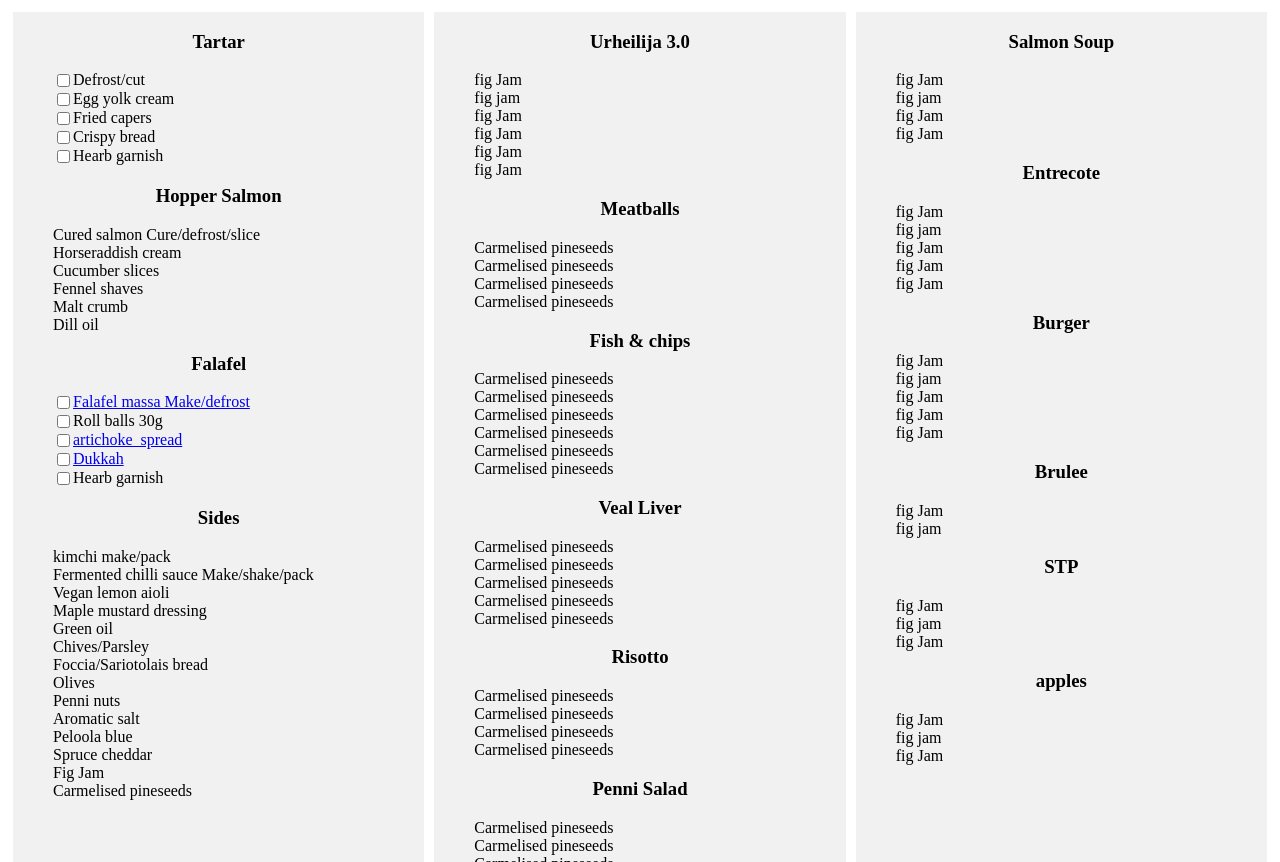
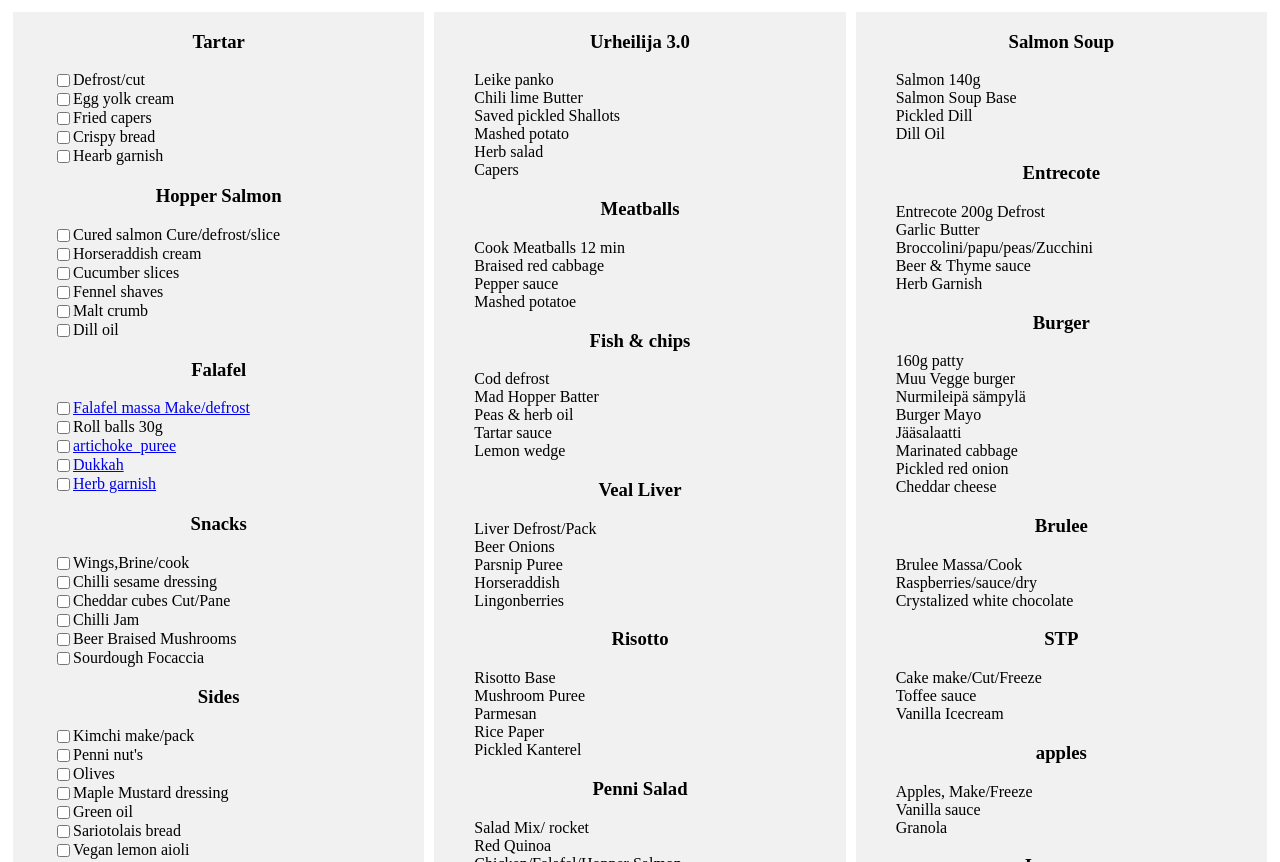
Before and after one commit to Gearoid76/test-list, a website: page index.html in a window 1280 px wide. Shown: the part 90-952 px from the top of the page. Drawn offline with Linux system fonts and the light colour scheme.

Commit message:
added input type to almost all column 1

```diff
--- a/index.html
+++ b/index.html
@@ -5,13 +5,13 @@
     <meta http-equiv="X-UA-Compatible" content="IE=edge">
     <meta name="viewport" content="width=device-width, initial-scale=1.0">
     <title>Viisipennia</title>
-    <link rel="stylesheet" type="text/css" href="./style.css" media="screen" />
+    <link rel="stylesheet" type="text/css" href="./style.css" media="screen"/>
 </head>
 <body>
     <h1> Prep page </h1>
     <div class="flex-container">
         <div class="column1">
-       <div class="tartar_alergins"> <h3>Tartar</h3></div>
+        <div class="tartar_alergins"><h3>Tartar</h3></div>
             <div class="tartar_alergins_hide">Alergins in Tartar: are Egg yolk, raw meat, gluten in bread</div>
                     <ul>
                         <li><input type="checkbox" id="Tartar_todo1" name="Tartar_todo1" value="Defrost/cut">
@@ -30,41 +30,71 @@
         <div class="hopper_Salmon_alergins"><h3>Hopper Salmon</h3></div>
                     <div class="hopper_Salmon_alergins_hide">Alergins in Hopper Salmon: Fish, Fennel, etc.</div>
                 <ul>
-                    <li>Cured salmon Cure/defrost/slice</li>
-                    <li>Horseraddish cream</li>
-                    <li>Cucumber slices</li>
-                    <li>Fennel shaves</li>
-                    <li>Malt crumb</li>
-                    <li>Dill oil</li>
+                    <li><input type="checkbox" id="hopper_salmon_todo1" name="hopper_salmon_todo1" value="Cured salmon Cure/defrost/slice">
+                            <label for="hopper_salmon_todo1">Cured salmon Cure/defrost/slice</label></li>
+                    <li><input type="checkbox" id="hopper_salmon_todo2" name="hopper_salmon_todo2" value="Horseraddish cream">
+                            <label for="hopper_salmon_todo2">Horseraddish cream</label></li>
+                    <li><input type="checkbox" id="hoper_salmon_todo3" name="hopper_salmon_todo3" value="Cucumber slices">
+                            <label for="hopper_salmon_todo3" name="hopper_salmon_todo3" value="Cucumber slices">Cucumber slices</label></li>
+                    <li><input type="checkbox" id="hopper_salmon_todo4" name="hoper_salmon_todo4" value="Fennel shaves">
+                            <label for="hopper_salmon_todo4" name="hopper_salmon_todo4"value="Fennel shaves">Fennel shaves</label></li>
+                    <li><input type="checkbox" id="hopper_salmon_todo5" name="hopper_salmon_todo5" value="Malt crumb">
+                            <label for="hopper_salmon_todo5" name="hopper_salmon_todo5" value="Malt crumb">Malt crumb</label></li>
+                    <li><input type="checkbox" id="hopper_salmon_todo6" name="hopper_salmon_todo6" value="Dill oil">
+                            <label for="hopper_salmon_todo6" name="hopper_salmon_todo6" value="Dill oil">Dill oil</label></li>
                 </ul>
 
             <h3>Falafel</h3>
             <ul>
                 <li><input type="checkbox" id="Falafel_todo1" name="Falafel_todo1" value="Falafel_massa_Make/defrost">
-                    <label for="Falfel_todo1"><a href="#" target="_blank">Falafel massa Make/defrost</a></label></li>
-                <li><input type="checkbox" id="Falafel_todo2" name="Falefl_todo2" value="roll_balls_30g">
-                    <label for="Falfel_todo2">Roll balls 30g</li></label>
-                <li><input type="checkbox" id="Falafel_todo3" name="Falafel_todo3" value="artichoke_spread">
-                    <label for="Falfel_todo3"><a href="./recipes/artichoke_spread.html" target="_blank">artichoke_spread</a></label></li>
+                    <label for="Falafel_todo1"><a href="./recipes/falafel.html" target="_blank">Falafel massa Make/defrost</a></label></li>
+                <li><input type="checkbox" id="Falafel_todo2" name="Falafel_todo2" value="roll_balls_30g">
+                    <label for="Falafel_todo2"name="Falafel_todo2" value="roll_balls_30g">Roll balls 30g</li></label>
+                <li><input type="checkbox" id="Falafel_todo3" name="Falafel_todo3" value="artichoke_puree">
+                    <label for="Falafel_todo3"><a href="./recipes/artichoke_puree.html" target="_blank">artichoke_puree</a></label></li>
                 <li><input type="checkbox" id="Falafel_todo4" name="Falafel_todo4" value="Dukkah">
-                    <label for="Falfel_todo4"><a href="./recipes/#" target="_blank">Dukkah</a></label></li>
-                <li><input type= "checkbox" id="Falfel_todo5" name="Falfel_todo5" value="Hearb_garnish">
-                    <label for="Falfel_todo5">Hearb garnish</li>
+                    <label for="Falafel_todo4"><a href="./recipes/dukkah.html" target="_blank">Dukkah</a></label></li>
+                <li><input type= "checkbox" id="Falafel_todo5" name="Falafel_todo5" value="Herb_garnish">
+                    <label for="Falafel_todo5"><a href="./recipes/herb_garnish.html" target="_blank">Herb garnish</a></label></li>
+            </ul>
+
+            <h3>Snacks</h3>
+            <ul>
+                <li><input type="checkbox" id="snacks_todo1" name="snacks_todo1" value="Wings,Brine/cook">
+                    <label for="snacks_todo1" name="snacks_todo1" value="Wings,Brine/cook">Wings,Brine/cook</label></li>
+                <li><input type="checkbox" id="snacks_todo2" name="snacks_todo2" value="Chilli sesame dressing">
+                    <label for="snacks_todo2" name="snacks_todo2" value="Chilli sesame dressing">Chilli sesame dressing</label></li>
+                <li><input type="checkbox" id="snacks_todo3" name="snacks_todo3" value="Cheddar cubes Cut/Pane">
+                    <label for="snacks_todo3" name="snacks_todo3" value="Cheddar cubes Cut/Pane">Cheddar cubes Cut/Pane</label></li>
+                <li><input type="checkbox" id="snacks_todo4" name="snacks_todo4" value="Chilli Jam">
+                    <label for="snacks_todo4" name="snacks_todo4"value="Chilli Jam">Chilli Jam</label></li>
+                <li><input type="checkbox" id="snacks_todo5" name="snacks_todo5" value="Beer Braised Mushrooms">
+                    <label for="snacks_todo5" name="snacks_todo5" value="Beer Braised Mushrooms">Beer Braised Mushrooms</label></li>
+                <li><input type="checkbox" id="snacks_todo6" name="snacks_todo6" value="Sourdough Focaccia">
+                    <label for="snacks_todo6" name="snacks_todo6" value="Sourdough Focaccia">Sourdough Focaccia</label></li>
             </ul>
 
             <h3>Sides</h3>
             <ul>
-                <li>kimchi make/pack</li>
-                <li>Fermented chilli sauce Make/shake/pack</li>
-                <li>Vegan lemon aioli</li>
-                <li>Maple mustard dressing</li>
-                <li>Green oil</li>
-                <li>Chives/Parsley</li>
-                <li>Foccia/Sariotolais bread</li>
-                <li>Olives</li>
-                <li>Penni nuts</li>
-                <li>Aromatic salt</li>
-                <li>Peloola blue</li>
+                <li><input type="checkbox" id="sides_todo1" name="sides_todo1" value="Kimchi make/pack">
+                    <label for="sides_todo1" name="sides_todo1" value="Kimchi make/pack">Kimchi make/pack</label></li>
+                <li><input type="checkbox" id="sides_todo2" name="sides_todo2" value="Penni nut's">
+                    <label for="sides_todo2" name="sides_todo2" value="Penni nut's">Penni nut's</label></li>
+                <li><input type="checkbox" id="sides_todo3" name="sides_todo3" value="Olives">
+                    <label for="sides_todo3" name="sides_todo3" value="Olives">Olives</label></li>
+                <li><input type="checkbox" id="sides_todo4" name="sides_todo4" value="Maple Mustard dressing">
+                    <label for="sides_todo4" name="sides_todo4"value="Maple Mustard dressing">Maple Mustard dressing</label></li>
+                <li><input type="checkbox" id="sides_todo5" name="sides_todo5" value="Green oil">
+                    <label for="sides_todo5" name="sides_todo5" value="Green oil">Green oil</label></li>
+                <li><input type="checkbox" id="sides_todo6" name="sides_todo6" value="Sariotolais bread">
+                    <label for="sides_todo6" name="sides_todo6" value="Sariotolais bread">Sariotolais bread</label></li>
+                <li><input type="checkbox" id="sides_todo7" name="sides_todo7" value="Vegan lemon aioli">
+                    <label for="sides_todo7" name="sides_todo7" value="Vegan lemon aioli">Vegan lemon aioli</label></li>
+            </ul>
+
+            <h3>Cheese</h3>
+            <ul>
+                <li>Pelola blue</li>
                 <li>Spruce cheddar</li>
                 <li>Fig Jam</li>
                 <li>Carmelised pineseeds</li>
@@ -72,109 +102,120 @@
 
 
 
+
+
         </div>
         <div class="column2">
             <h3>Urheilija 3.0</h3>
             <ul>
-                <li>fig Jam</li>
-                <li>fig jam</li>
-                <li>fig Jam</li>
-                <li>fig Jam</li>
-                <li>fig Jam</li>
-                <li>fig Jam</li>
+                <li>Leike panko</li>
+                <li>Chili lime Butter</li>
+                <li>Saved pickled Shallots</li>
+                <li>Mashed potato</li>
+                <li>Herb salad</li>
+                <li>Capers</li>
             </ul>
 
             <h3>Meatballs</h3>
             <ul>
-                <li>Carmelised pineseeds</li>
-                <li>Carmelised pineseeds</li>
-                <li>Carmelised pineseeds</li>
-                <li>Carmelised pineseeds</li>
+                <li>Cook Meatballs 12 min</li>
+                <li>Braised red cabbage</li>
+                <li>Pepper sauce</li>
+                <li>Mashed potatoe</li>
             </ul>
 
             <h3>Fish & chips</h3>
             <ul>
-                <li>Carmelised pineseeds</li>
-                <li>Carmelised pineseeds</li>
-                <li>Carmelised pineseeds</li>
-                <li>Carmelised pineseeds</li>
-                <li>Carmelised pineseeds</li>
-                <li>Carmelised pineseeds</li>
+                <li>Cod defrost</li>
+                <li>Mad Hopper Batter</li>
+                <li>Peas & herb oil</li>
+                <li>Tartar sauce</li>
+                <li>Lemon wedge</li>
             </ul>
 
             <h3>Veal Liver</h3>
             <ul>
-                <li>Carmelised pineseeds</li>
-                <li>Carmelised pineseeds</li>
-                <li>Carmelised pineseeds</li>
-                <li>Carmelised pineseeds</li>
-                <li>Carmelised pineseeds</li>
+                <li>Liver Defrost/Pack</li>
+                <li>Beer Onions</li>
+                <li>Parsnip Puree</li>
+                <li>Horseraddish</li>
+                <li>Lingonberries</li>
             </ul>
             <h3>Risotto</h3>
             <ul>
-                <li>Carmelised pineseeds</li>
-                <li>Carmelised pineseeds</li>
-                <li>Carmelised pineseeds</li>
-                <li>Carmelised pineseeds</li>
+                <li>Risotto Base</li>
+                <li>Mushroom Puree</li>
+                <li>Parmesan</li>
+                <li>Rice Paper</li>
+                <li>Pickled Kanterel</li>
             </ul>
 
             <h3>Penni Salad</h3>
             <ul>
-                <li>Carmelised pineseeds</li>
-                <li>Carmelised pineseeds</li>
-                <li>Carmelised pineseeds</li>
-                <li>Carmelised pineseeds</li>
-                <li>Carmelised pineseeds</li>
-                <li>Carmelised pineseeds</li>
-                <li>Carmelised pineseeds</li>
+                <li>Salad Mix/ rocket</li>
+                <li>Red Quinoa</li>
+                <li>Chicken/Falafel/Hopper Salmon</li>
+                <li>Tomato/Fennel/Cucumber</li>
+                <li>Edamamme/Pommegranite/Red onion</li>
+                <li>Chili sesame dressing</li>
+                <li>Artichoke Puree</li>
             </ul>
         </div>
         <div class="column3">
             <h3>Salmon Soup</h3>
                 <ul>
-                    <li>fig Jam</li>
-                    <li>fig jam</li>
-                    <li>fig Jam</li>
-                    <li>fig Jam</li>
+                    <li>Salmon 140g</li>
+                    <li>Salmon Soup Base</li>
+                    <li>Pickled Dill</li>
+                    <li>Dill Oil</li>
                 </ul>
 
             <h3>Entrecote</h3>
                 <ul>
-                    <li>fig Jam</li>
-                    <li>fig jam</li>
-                    <li>fig Jam</li>
-                    <li>fig Jam</li>
-                    <li>fig Jam</li>
+                    <li>Entrecote 200g Defrost</li>
+                    <li>Garlic Butter</li>
+                    <li>Broccolini/papu/peas/Zucchini</li>
+                    <li>Beer & Thyme sauce</li>
+                    <li>Herb Garnish</li>
                 </ul>
 
             <h3>Burger</h3>
                 <ul>
-                    <li>fig Jam</li>
-                    <li>fig jam</li>
-                    <li>fig Jam</li>
-                    <li>fig Jam</li>
-                    <li>fig Jam</li>
+                    <li>160g patty</li>
+                    <li>Muu Vegge burger</li>
+                    <li>Nurmileipä sämpylä</li>
+                    <li>Burger Mayo</li>
+                    <li>Jääsalaatti</li>
+                    <li>Marinated cabbage</li>
+                    <li>Pickled red onion</li>
+                    <li>Cheddar cheese</li>
                 </ul>
 
             <h3>Brulee</h3>
             <ul>
-                <li>fig Jam</li>
-                <li>fig jam</li>
+                <li>Brulee Massa/Cook</li>
+                <li>Raspberries/sauce/dry</li>
+                <li>Crystalized white chocolate</li>
             </ul>
 
             <h3>STP</h3>
             <ul>
-                <li>fig Jam</li>
-                <li>fig jam</li>
-                <li>fig Jam</li>
+                <li>Cake make/Cut/Freeze</li>
+                <li>Toffee sauce</li>
+                <li>Vanilla Icecream</li>
             </ul>
 
             <h3>apples</h3>
             <ul>
-                <li>fig Jam</li>
-                <li>fig jam</li>
-                <li>fig Jam</li>
+                <li>Apples, Make/Freeze</li>
+                <li>Vanilla sauce</li>
+                <li>Granola</li>
             </ul>
+            <h3>Icrcream</h3>
+            <ul>
+                <li>according to season</li>
+            </ul>
+
         </div>
     </div>
 </body>
```
Also changed, not shown: recipes/artichoke_puree.html (renamed from recipes/artichoke_spread.html, +2 -6 lines), recipes/dukkah.html (added, +32 -0 lines), recipes/falafel.html (added, +31 -0 lines), recipes/herb_garnish.html (added, +30 -0 lines).
